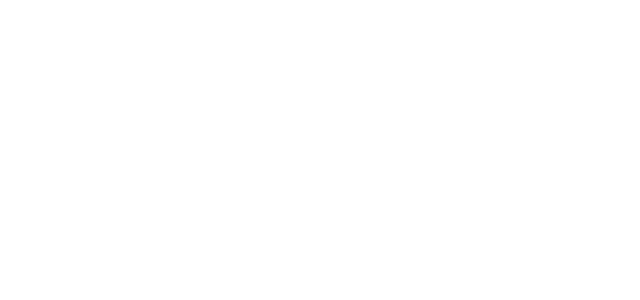
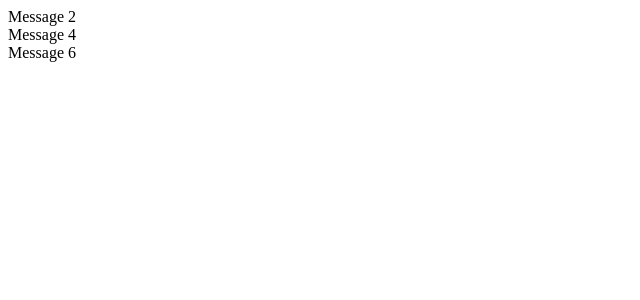
Before and after one commit to GrnPero/React-18-for-Beginners, a React (Vite) app: page / in a window 1280 px wide. Shown: the top 300 px of the page, without its empty margins (0-640 px from the left). Built offline with nearby package versions, Linux system fonts and the light colour scheme.

Commit message:
Example of impure function

```diff
--- a/src/App.tsx
+++ b/src/App.tsx
@@ -1,14 +1,13 @@
-import { useState } from "react";
+import Message from "./components/Message";
 
 function App() {
-  const [person, setPerson] = useState({
-    firstName: "",
-    lastName: "",
-  });
-
-  const [isLoading, setLoading] = useState(false);
-
-  return <div></div>;
+  return (
+    <div>
+      <Message />
+      <Message />
+      <Message />
+    </div>
+  );
 }
 
 export default App;
--- a/src/Message.tsx
+++ /dev/null
@@ -1,6 +0,0 @@
-
-function Message() {
-    return <h1>Hello World</h1>;
-}
-
-export default Message;
--- /dev/null
+++ b/src/components/Message.tsx
@@ -0,0 +1,8 @@
+let count = 0;
+
+const Message = () => {
+  count++;
+  return <div>Message {count}</div>;
+};
+
+export default Message;
```
